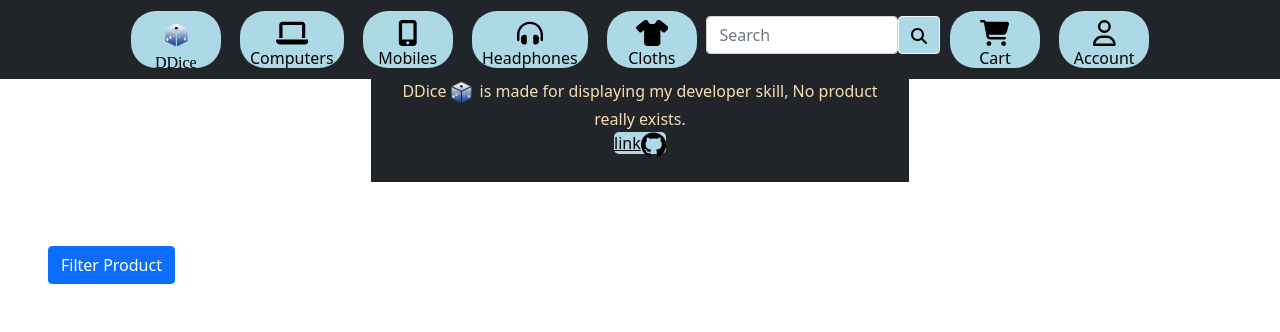
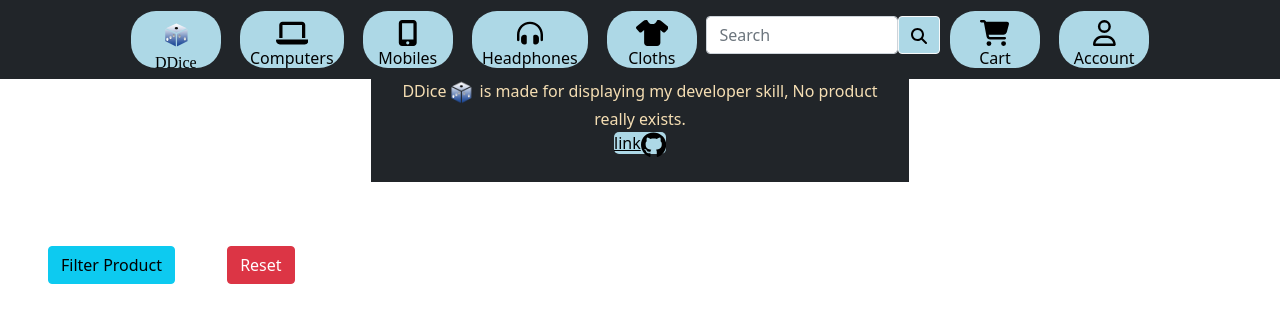
Before and after one commit to kritserv/django_online_store, a Django app: page /computer/ in a window 1280 px wide. Shown: the top 332 px of the page. Run offline with Django 4.2, Linux system fonts and the light colour scheme; some libraries are stand-ins or nearby versions.

Commit message:
add reset button to computer html

```diff
--- a/code/templates/products/computer.html
+++ b/code/templates/products/computer.html
@@ -2,7 +2,11 @@
 
 {% block content %}
 
-	<button id="filter-btn" class="btn btn-primary" type="button" data-bs-toggle="offcanvas" data-bs-target="#offcanvasWithBothOptions" aria-controls="offcanvasWithBothOptions">Filter Product</button>
+    <form action="" method="POST">
+
+	<button id="filter-btn" class="btn btn-info" type="button" data-bs-toggle="offcanvas" data-bs-target="#offcanvasWithBothOptions" aria-controls="offcanvasWithBothOptions">Filter Product</button>
+
+    <button id="filter-btn" type="submit" class="btn btn-danger" type="button" name="reset">Reset</button>
 
 	<div class="offcanvas offcanvas-start" data-bs-scroll="true" tabindex="-1" id="offcanvasWithBothOptions" aria-labelledby="offcanvasWithBothOptionsLabel">
 	  <div class="offcanvas-header">
@@ -16,6 +20,8 @@
 
 	  </div>
 	</div>
+
+    </form>
 
 
         <div class="row pt-5" style="margin-bottom:6rem; margin-left: 5.2rem; margin-right: 4.2rem;">
@@ -44,4 +50,5 @@
                 </table>
             </div>
         </div>
+
 {% endblock %}
```
